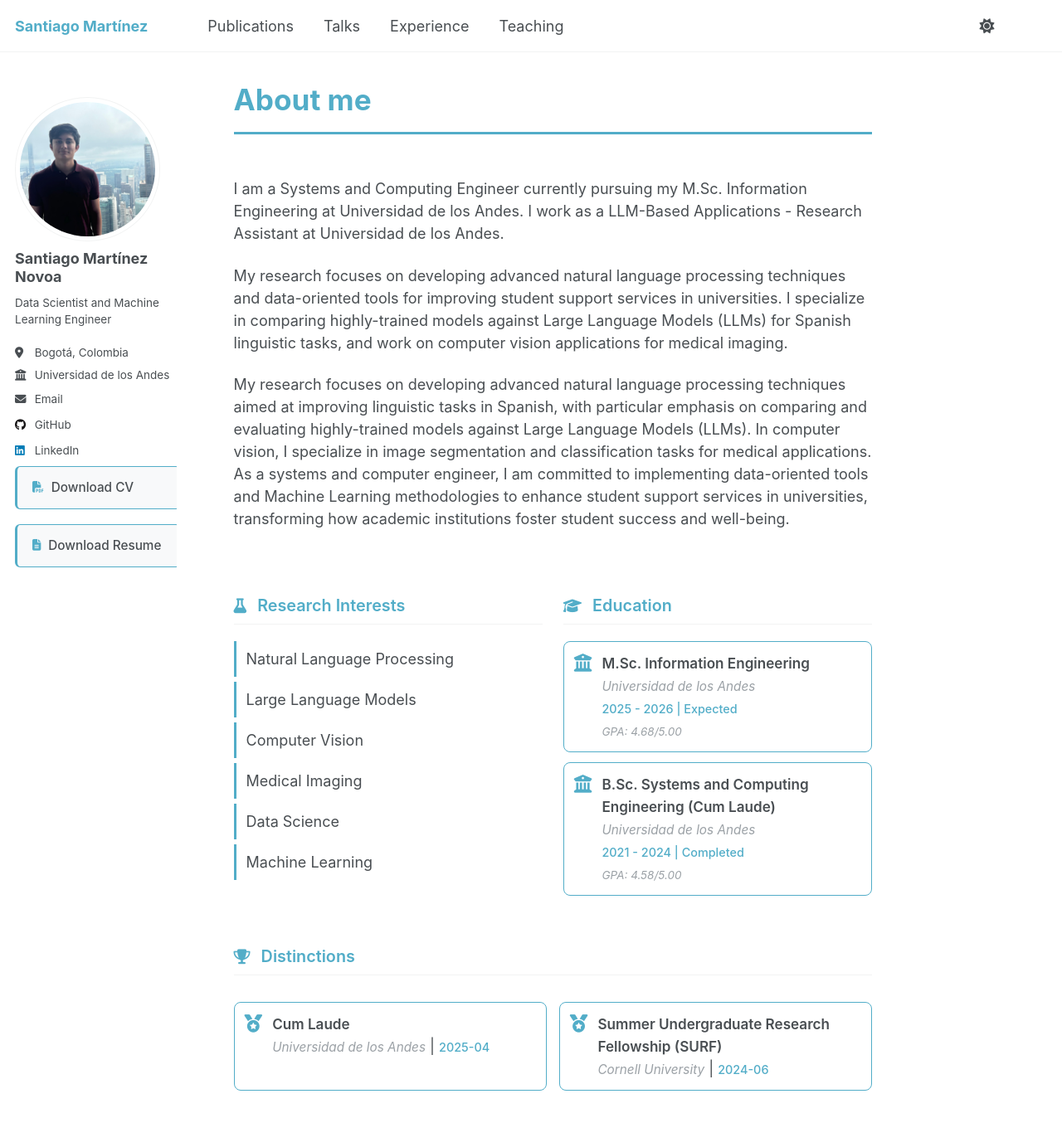
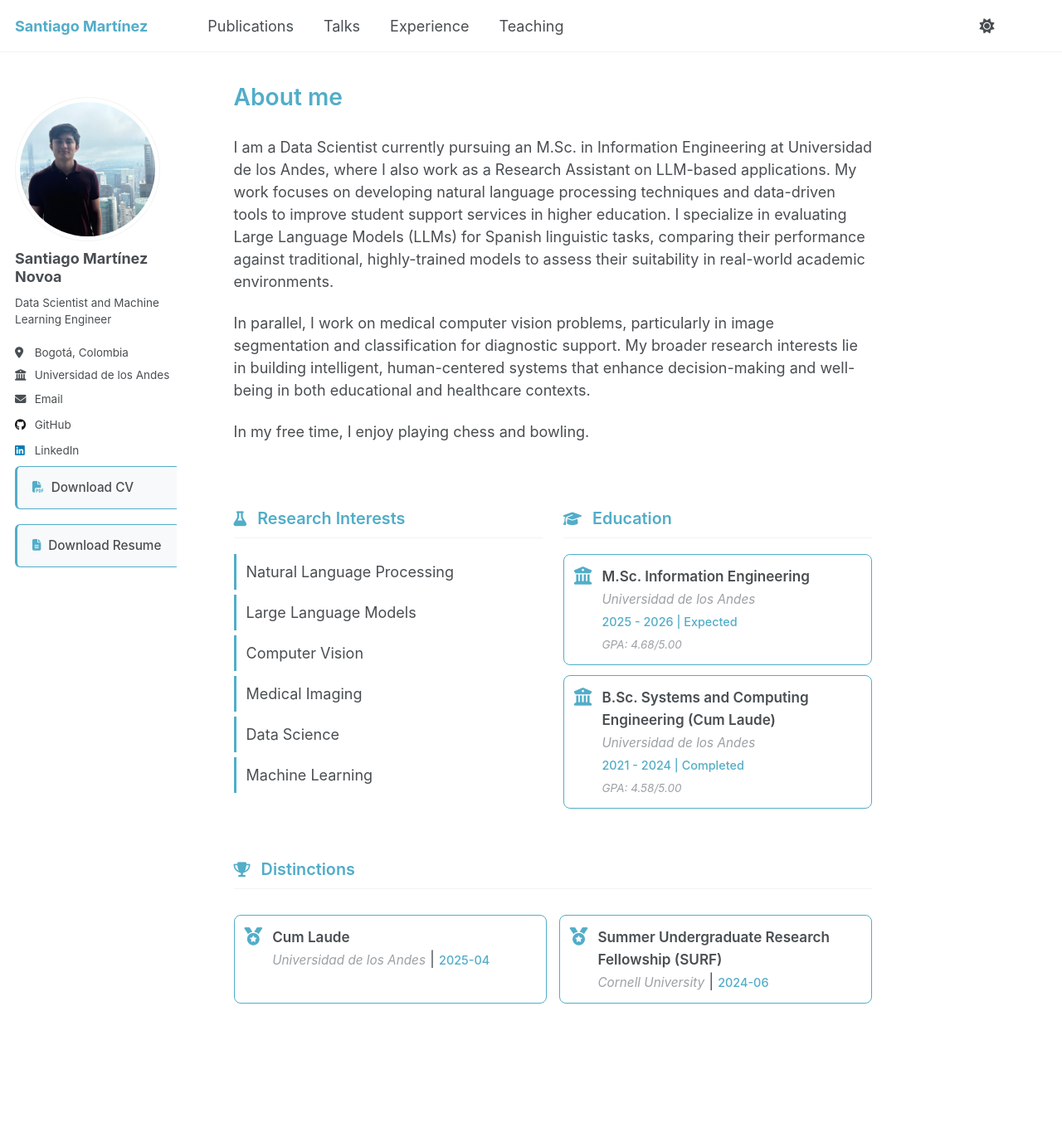
Before and after one commit to SantiagoM99/SantiagoM99.github.io, a Jekyll site: the page built from _pages/about.md, in a window 1280 px wide and 1400 px high. Shown: the top 1354 px of the window at 83% size. Built offline with Jekyll 4.4.1, drawn with Linux system fonts in a browser that asks for light colours; a script that is not in the unit is left out.

Commit message:
Update Paragraph description and Border bottom in titles

```diff
--- a/_includes/archive-single.html
+++ b/_includes/archive-single.html
@@ -56,7 +56,5 @@
       <p class="archive__item-excerpt" itemprop="description"><p>{{ post.excerpt | markdownify | remove: '<p>' | remove: '</p>' }}<strong><a href="{{ base_path }}{{ post.url }}" rel="permalink"> Read more</a></strong></p></p>
     {% endif %}
 
-    <!-- NO citation/download links in archive view - keep it clean -->
-
   </article>
 </div>
--- a/_layouts/single.html
+++ b/_layouts/single.html
@@ -26,7 +26,7 @@ layout: default
     <div class="page__inner-wrap">
       {% unless page.header.overlay_color or page.header.overlay_image %}
         <header>
-          {% if page.title %}<h1 class="page__title" itemprop="headline">{{ page.title | markdownify | remove: "<p>" | remove: "</p>" }}</h1>{% endif %}
+          {% if page.title %}<h1 class="page__title--small" itemprop="headline">{{ page.title | markdownify | remove: "<p>" | remove: "</p>" }}</h1>{% endif %}
           {% if page.read_time %}
             <p class="page__meta"><i class="fa fa-clock" aria-hidden="true"></i> {% include read-time.html %}</p>
           {% endif %}
--- a/_pages/about.md
+++ b/_pages/about.md
@@ -7,11 +7,13 @@ redirect_from:
 title: About me
 ---
 
-I am a Systems and Computing Engineer currently pursuing my M.Sc. Information Engineering at Universidad de los Andes. I work as a LLM-Based Applications - Research Assistant at Universidad de los Andes.
 
-My research focuses on developing advanced natural language processing techniques and data-oriented tools for improving student support services in universities. I specialize in comparing highly-trained models against Large Language Models (LLMs) for Spanish linguistic tasks, and work on computer vision applications for medical imaging.
+I am a Data Scientist currently pursuing an M.Sc. in Information Engineering at Universidad de los Andes, where I also work as a Research Assistant on LLM-based applications. My work focuses on developing natural language processing techniques and data-driven tools to improve student support services in higher education. I specialize in evaluating Large Language Models (LLMs) for Spanish linguistic tasks, comparing their performance against traditional, highly-trained models to assess their suitability in real-world academic environments.
 
-My research focuses on developing advanced natural language processing techniques aimed at improving linguistic tasks in Spanish, with particular emphasis on comparing and evaluating highly-trained models against Large Language Models (LLMs). In computer vision, I specialize in image segmentation and classification tasks for medical applications. As a systems and computer engineer, I am committed to implementing data-oriented tools and Machine Learning methodologies to enhance student support services in universities, transforming how academic institutions foster student success and well-being.
+In parallel, I work on medical computer vision problems, particularly in image segmentation and classification for diagnostic support. My broader research interests lie in building intelligent, human-centered systems that enhance decision-making and well-being in both educational and healthcare contexts.
+
+In my free time, I enjoy playing chess and bowling.
+
 
 <div class="homepage-bottom">
   <div class="interests-education-container">
--- a/_sass/layout/_archive.scss
+++ b/_sass/layout/_archive.scss
@@ -37,11 +37,31 @@
   margin-top: 0 !important;
   margin-bottom: 1.5em !important; /* More space after title */
   line-height: 1.2;
-  border-bottom: 3px solid var(--global-link-color);
   padding-bottom: 0.5em;
 
   @include breakpoint($medium) {
     font-size: $type-size-2 !important; /* Even larger on medium screens */
+  }
+}
+
+/* Nueva clase para títulos pequeños en todas las páginas de detalle */
+.page__title--small {
+  color: var(--global-link-color) !important;
+  font-size: $type-size-4 !important;
+  font-weight: 600 !important;
+  margin-top: 0 !important;
+  margin-bottom: 1em !important;
+  line-height: 1.3;
+  padding-bottom: 0;
+
+  /* Sin línea decorativa */
+  &::after {
+    display: none !important;
+    border: none !important;
+  }
+
+  @include breakpoint($medium) {
+    font-size: $type-size-3 !important;
   }
 }
 
```
Also changed, not shown: _talks/2025-05-09-accelerating-credit-value-adjustment-with-machine-learning.md (+2 -2 lines), cv_json_to_markdown_html.py (+5 -3 lines).
